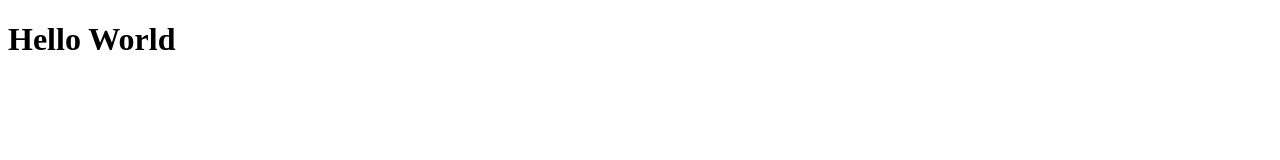
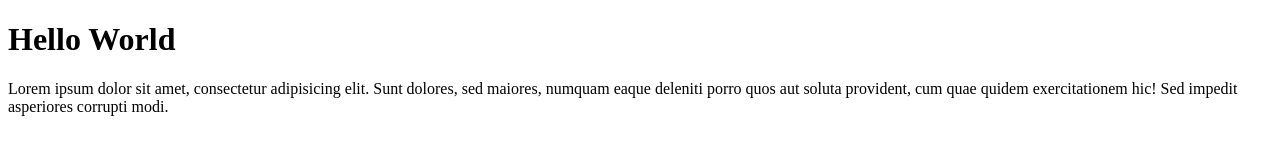
Before and after one commit to fikri65/fikri-git-test, a plain HTML site: page index.html in a window 1280 px wide. Drawn offline with Linux system fonts and the light colour scheme.

Commit message:
create a paragraph

```diff
--- a/index.html
+++ b/index.html
@@ -7,5 +7,6 @@
 </head>
 <body>
     <h1>Hello World</h1>
+    <p>Lorem ipsum dolor sit amet, consectetur adipisicing elit. Sunt dolores, sed maiores, numquam eaque deleniti porro quos aut soluta provident, cum quae quidem exercitationem hic! Sed impedit asperiores corrupti modi.</p>
 </body>
 </html>
```
